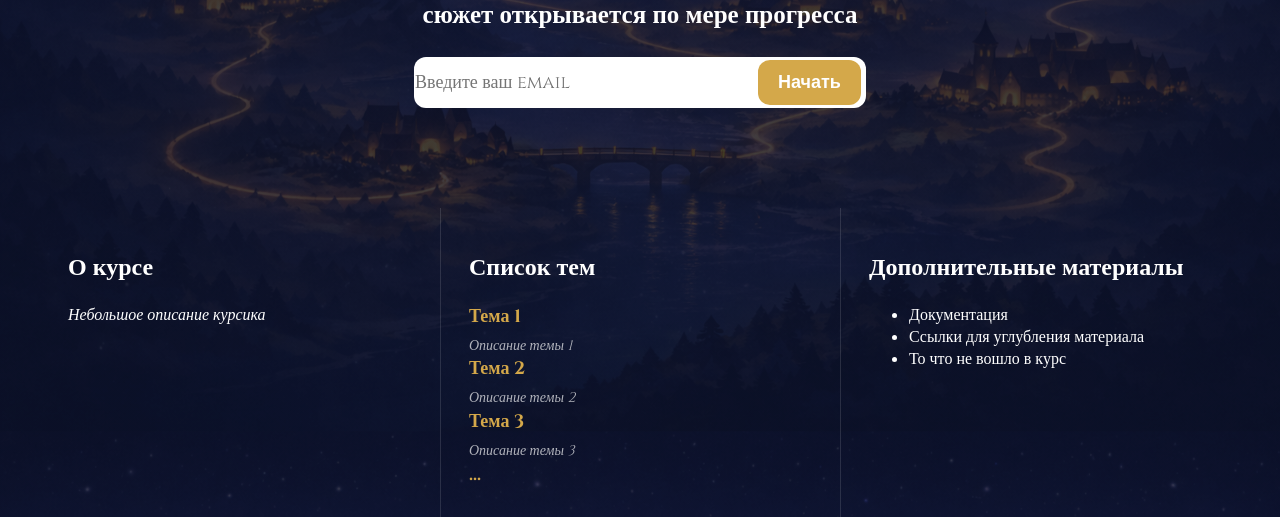
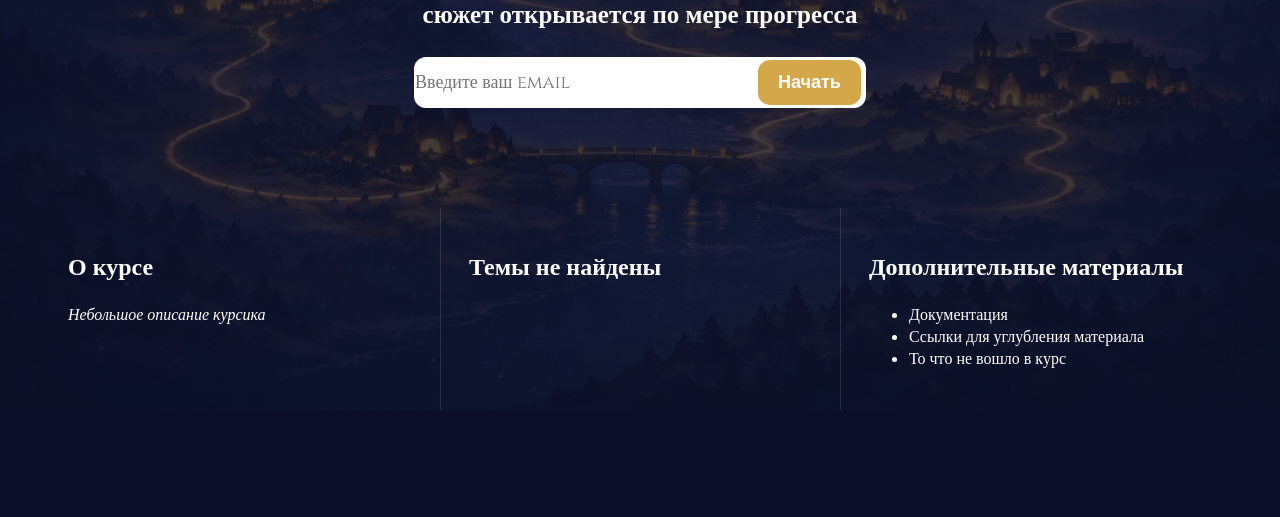
Before and after one commit to Shhh1ckarno/C-Study, a FastAPI app: template app/templates/index.html in a window 1280 px wide. Shown: the part 422-939 px from the top of the page. After the commit the page ends 832 px from the top, so only its background shows below. Run offline with FastAPI, Linux system fonts and the light colour scheme; the template is opened without the code that fills it, so the values that code supplies are empty.

Commit message:
Добавлена таблица с темами и отображение тем на главной странице

```diff
--- a/app/migrations/env.py
+++ b/app/migrations/env.py
@@ -8,7 +8,7 @@ from sqlalchemy.engine import Connection
 from sqlalchemy.ext.asyncio import async_engine_from_config
 from app.tasks.models import Tasks
 from app.users.models import Users
-
+from app.topics.models import Topics
 from alembic import context
 import os
 from dotenv import load_dotenv
--- a/app/pages/router.py
+++ b/app/pages/router.py
@@ -2,6 +2,7 @@ from typing import Optional
 
 from fastapi import APIRouter, Depends, Request
 from fastapi.responses import HTMLResponse, RedirectResponse
+from app.topics.dao import TopicsDAO
 from app.users.dependencies import get_current_user_optional, templates
 from app.users.dependencies import get_current_user
 router = APIRouter(
@@ -12,9 +13,12 @@ router = APIRouter(
 
 @router.get("", response_class=HTMLResponse, include_in_schema=False)
 async def get_main_page(request: Request, user=Depends(get_current_user_optional)):
+
+    topics = await TopicsDAO.get_all()
     return templates.TemplateResponse("index.html", {
         "request": request,
-        "user": user
+        "user": user,
+        "topics": topics
     })
 
 @router.get("/register_page", response_class=HTMLResponse, include_in_schema=False)
--- a/app/templates/index.html
+++ b/app/templates/index.html
@@ -14,7 +14,7 @@
     <header class="topbar">
         <div class="topbar_leftside">
             <div>
-                <img class="logo_img" src="{{ url_for('static', path='css/images/favicon1.png') }}" alt="">
+                <img class="logo_img" src="{{ url_for('static', path='images/favicon1.png') }}" alt="">
             </div>
             <div>
                 <h3 class="logo_text">C# Study</h3>
@@ -51,22 +51,17 @@
             </div>
 
             <div class="column_with_separation">
-                <h2>Список тем</h2>
-                <div class="topic">
-                    <h3>Тема 1</h3>
-                    <p><em>Описание темы 1</em></p>
-                </div>
-                <div class="topic">
-                    <h3>Тема 2</h3>
-                    <p><em>Описание темы 2</em></p>
-                </div>
-                <div class="topic">
-                    <h3>Тема 3</h3>
-                    <p><em>Описание темы 3</em></p>
-                </div>
-                <div class="topic">
-                    <h3>...</h3>
-                </div>
+                {% if topics %}
+                    <h2>Список тем</h2>
+                    {% for topic in topics %}
+                        <div class="topic">
+                            <h3>{{ topic.title }}</h3>
+                            <p><em>{{ topic.description }}</em></p>
+                        </div>
+                    {% endfor %}
+                {% else %}
+                    <h2>Темы не найдены</h2>
+                {% endif %}
             </div>
 
             <div class="column_with_separation">
--- a/app/templates/practice.html
+++ b/app/templates/practice.html
@@ -11,7 +11,7 @@
     <header class="topbar">
         <div class="topbar_leftside">
             <div>
-                <img class="logo_img" src="images/favicon1.png" alt="">
+                <img class="logo_img" src="css/images/favicon1.png" alt="">
             </div>
             <div>
                 <h3 class="logo_text">C# Study</h3>
--- a/app/templates/theory.html
+++ b/app/templates/theory.html
@@ -11,7 +11,7 @@
     <header class="topbar">
         <div class="topbar_leftside">
             <div>
-                <img class="logo_img" src="images/favicon1.png" alt="">
+                <img class="logo_img" src="css/images/favicon1.png" alt="">
             </div>
             <div>
                 <h3 class="logo_text">C# Study</h3>
--- /dev/null
+++ b/app/topics/dao.py
@@ -0,0 +1,6 @@
+from app.dao.base import BaseDAO
+from app.topics.models import Topics
+
+
+class TopicsDAO(BaseDAO):
+    model = Topics
```
Also changed, not shown: app/dao/base.py (+7 -0 lines), app/migrations/versions/5bb99e04a84d_add_topics.py (added, +39 -0 lines), app/topics/models.py (added, +13 -0 lines).
